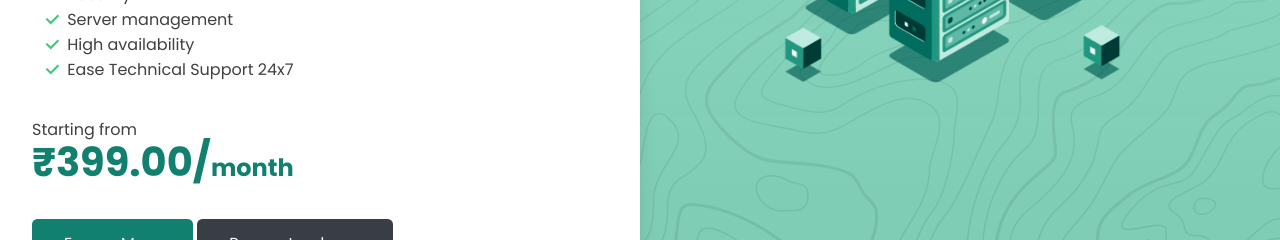
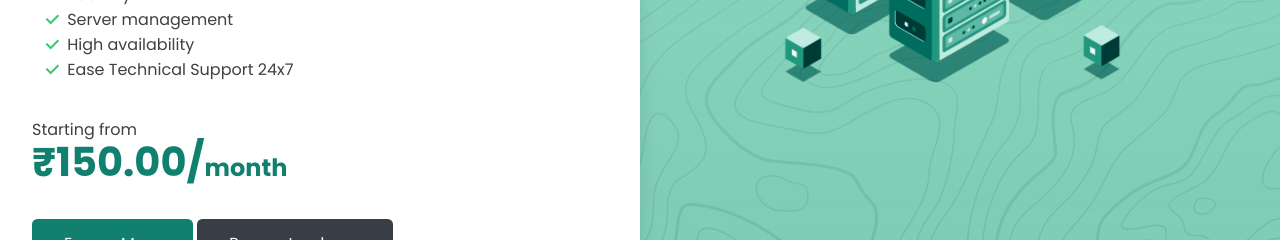
Before and after one commit to unknown009d/Phoniex, a plain HTML site: page index.html in a window 1280 px wide. Shown: the part 2280-2520 px from the top of the page. Drawn offline with Linux system fonts and the light colour scheme.

Commit message:
Update index.html

```diff
--- a/index.html
+++ b/index.html
@@ -216,7 +216,7 @@
                 data-aniClass="aniFleft"
                 style="animation-delay: 0.4s"
               >
-                Starting from <br /><span>₹399.00/<strong>month</strong></span>
+                Starting from <br /><span>₹150.00/<strong>month</strong></span>
               </p>
               <button
                 class="btn ani"
```
